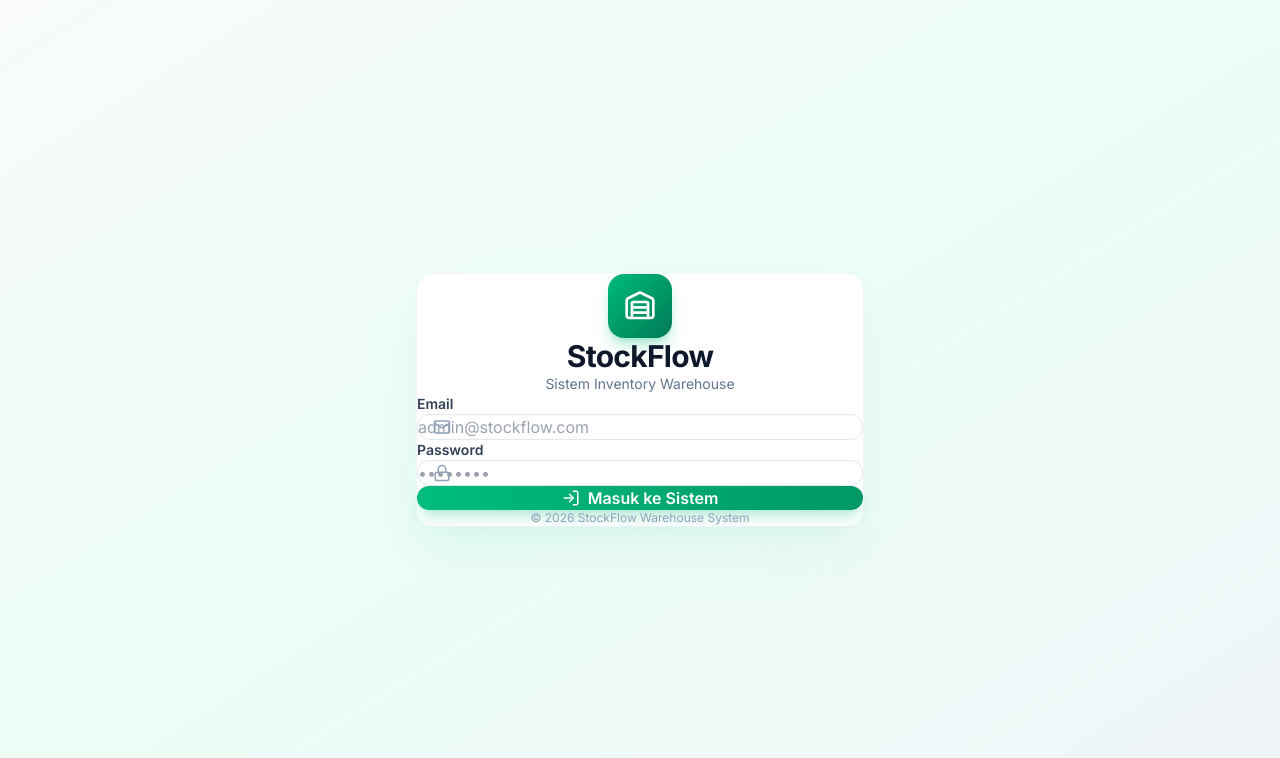
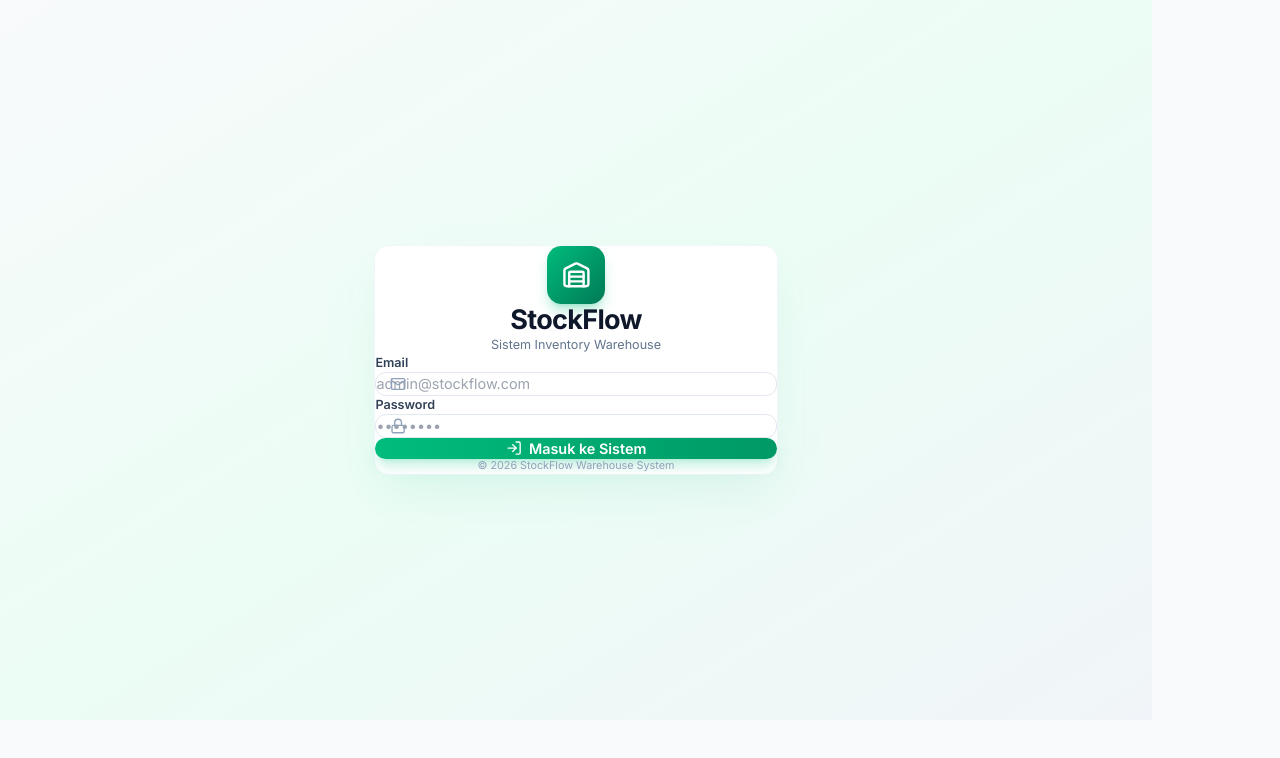
Before and after one commit to tyo-whydi/stockflow-app, a Next.js app: page /login in a window 1280 px wide. Shown: the top 758 px of the page. Built offline with nearby package versions, Linux system fonts and the light colour scheme; no server answers.

Commit message:
Scale down UI with zoom 90%

```diff
--- a/app/globals.css
+++ b/app/globals.css
@@ -1,4 +1,6 @@
 @import "tailwindcss";
+
+html { zoom: 0.9; }
 
 :root {
   --background: #f8fafc;
```
